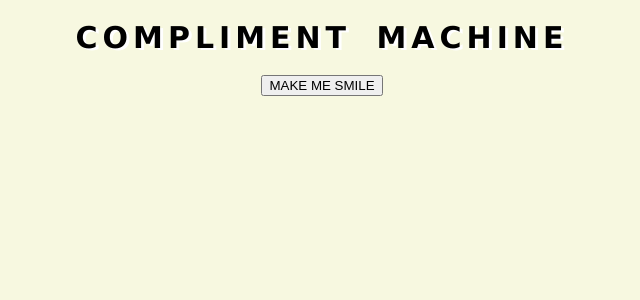
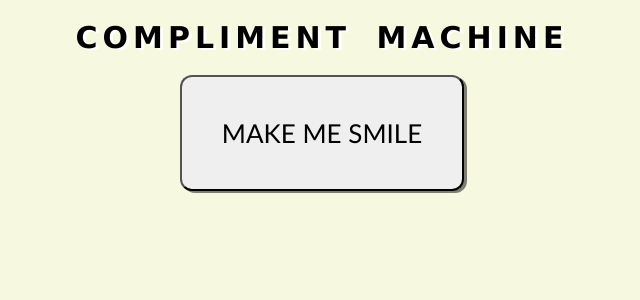
Before and after one commit to maddyking44/maddyking44.github.io, a web app: file index.html in a window 1280 px wide. Shown: the top 300 px of the page, without its empty margins (318-958 px from the left). Run offline with its HTML, style and script files only (its server is not run), Linux system fonts and the light colour scheme.

Commit message:
styled button

```diff
--- a/index.html
+++ b/index.html
@@ -8,10 +8,10 @@
   </head>
 
   <body>
-      <div>
+      <div id="head">
       <h1 id="title">COMPLIMENT MACHINE</h1>
     </div>
-<div>
+<div id="buttdiv">
     <center>
 <button id="button" onclick="goLong ()">MAKE ME SMILE</button>
 </center>
--- a/styles/main.css
+++ b/styles/main.css
@@ -42,3 +42,16 @@ p {
 #hero {
 max-width: 30%;
 }
+
+button {
+  padding: 40px;
+  border-radius: 12px;
+  font-size: 26px;
+  font-family: "Calibri", monospace;
+  box-shadow: 3px 2px #7E7C74;
+}
+
+button:hover {
+  background-color: #e8f0ff;
+  color: rgb(66, 60, 60);
+}
```
